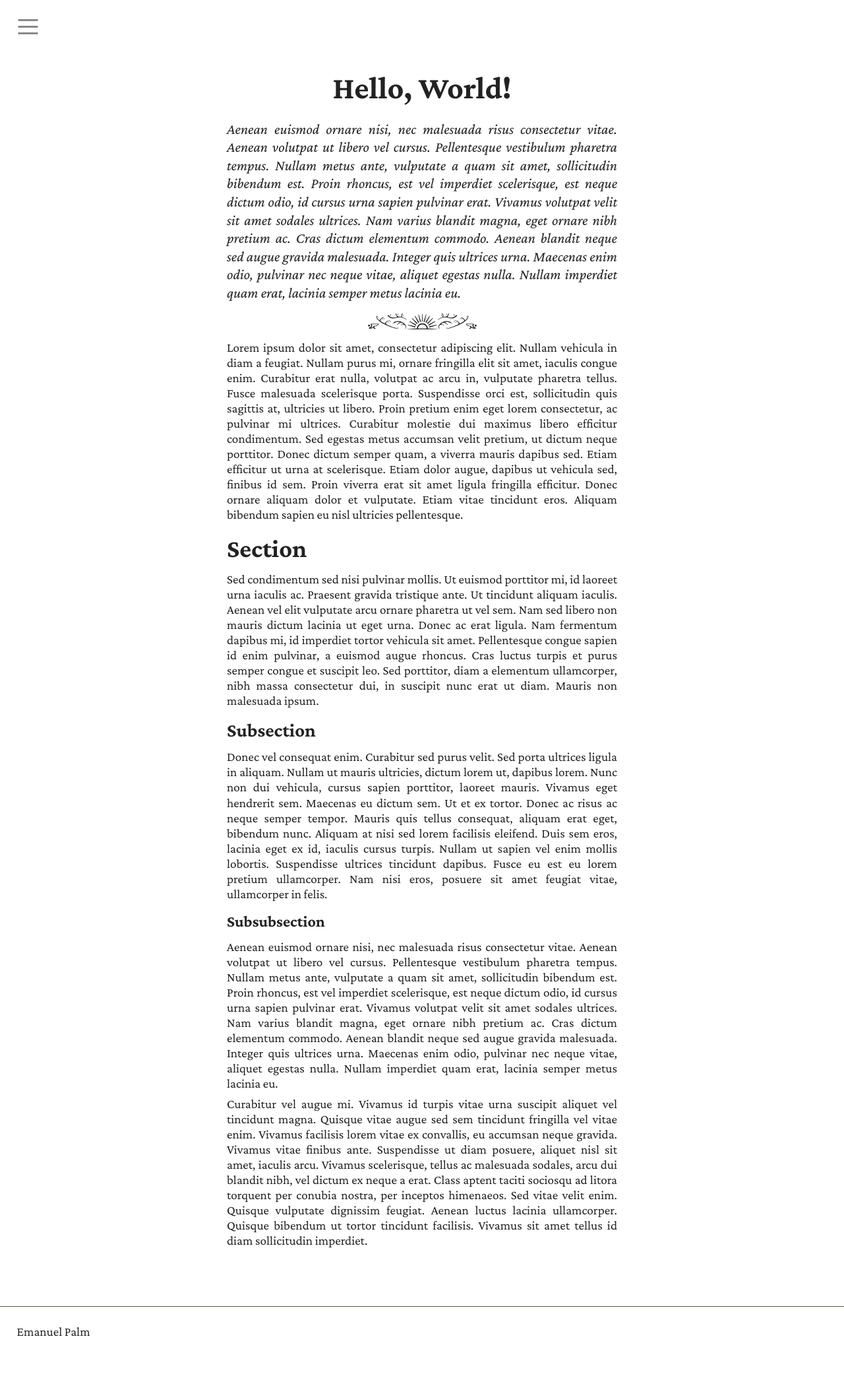
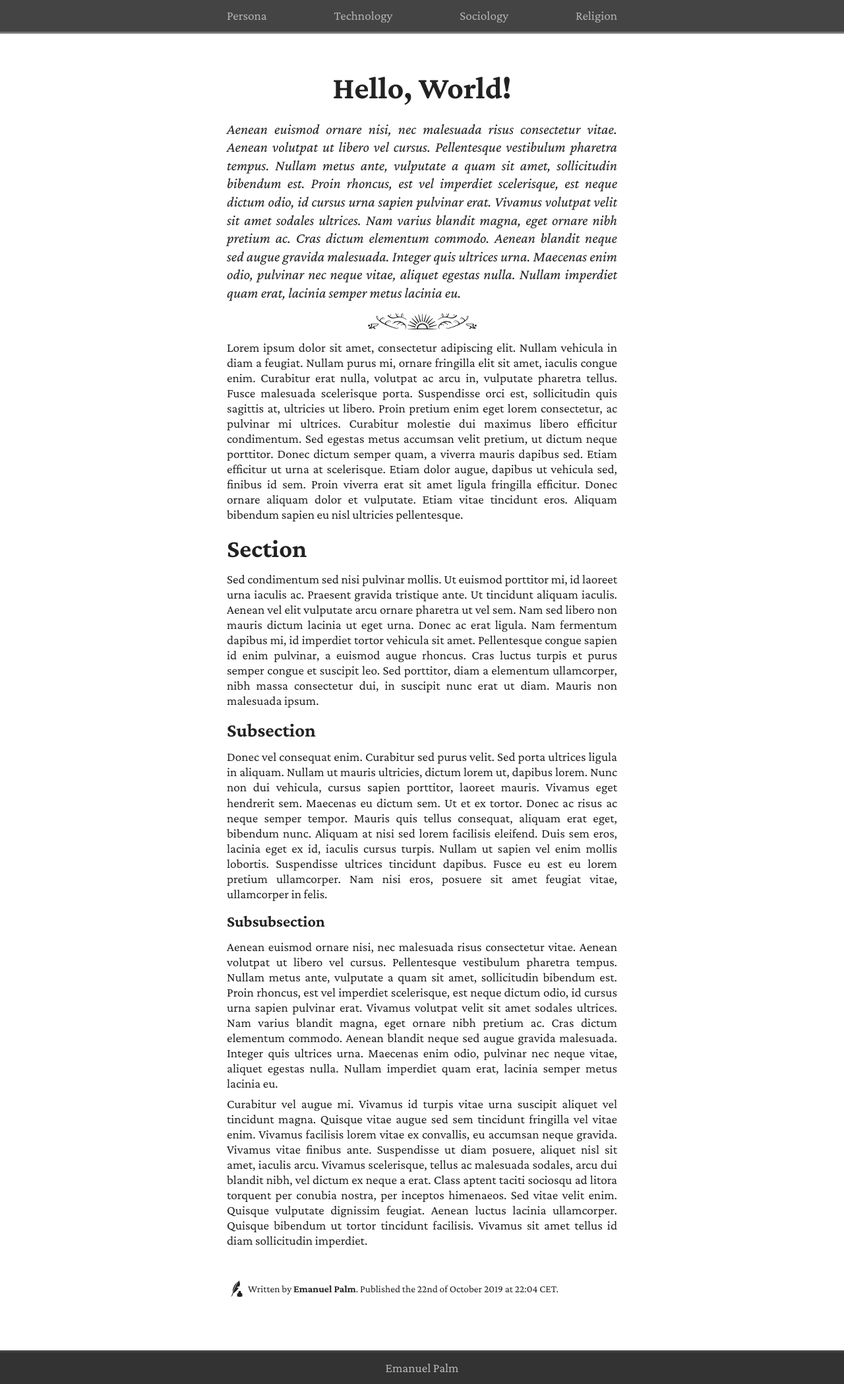
Before and after one commit to emanuelpalm/website, a plain HTML site: page index.html in a window 1280 px wide. Shown: the whole page at 66% size. Before the commit the page ends 2054 px from the top, so only its background shows below. Drawn offline with nearby package versions, Linux system fonts and the light colour scheme.

Commit message:
Work on page layout and style

```diff
--- a/index.html
+++ b/index.html
@@ -9,10 +9,10 @@
 <body>
 	<header>
 		<nav>
-			<a style="color: #15608C;">Persona</a>
-			<a style="color: #0D3047;">Art &amp; Technology</a>
-			<a style="color: #708A7F;">Power &amp; Politics</a>
-			<a style="color: #97926B;">Faith &amp; Religion</a>
+			<a>Persona</a>
+			<a>Technology</a>
+			<a>Sociology</a>
+			<a>Religion</a>
 		</nav>
 	</header>
 	<main>
@@ -28,12 +28,15 @@
 			<h4>Subsubsection</h4>
 			<p>Aenean euismod ornare nisi, nec malesuada risus consectetur vitae. Aenean volutpat ut libero vel cursus. Pellentesque vestibulum pharetra tempus. Nullam metus ante, vulputate a quam sit amet, sollicitudin bibendum est. Proin rhoncus, est vel imperdiet scelerisque, est neque dictum odio, id cursus urna sapien pulvinar erat. Vivamus volutpat velit sit amet sodales ultrices. Nam varius blandit magna, eget ornare nibh pretium ac. Cras dictum elementum commodo. Aenean blandit neque sed augue gravida malesuada. Integer quis ultrices urna. Maecenas enim odio, pulvinar nec neque vitae, aliquet egestas nulla. Nullam imperdiet quam erat, lacinia semper metus lacinia eu.</p>
 			<p>Curabitur vel augue mi. Vivamus id turpis vitae urna suscipit aliquet vel tincidunt magna. Quisque vitae augue sed sem tincidunt fringilla vel vitae enim. Vivamus facilisis lorem vitae ex convallis, eu accumsan neque gravida. Vivamus vitae finibus ante. Suspendisse ut diam posuere, aliquet nisl sit amet, iaculis arcu. Vivamus scelerisque, tellus ac malesuada sodales, arcu dui blandit nibh, vel dictum ex neque a erat. Class aptent taciti sociosqu ad litora torquent per conubia nostra, per inceptos himenaeos. Sed vitae velit enim. Quisque vulputate dignissim feugiat. Aenean luctus lacinia ullamcorper. Quisque bibendum ut tortor tincidunt facilisis. Vivamus sit amet tellus id diam sollicitudin imperdiet.</p>
+			<footer>
+				<ul>
+					<li class="author">Written by <b>Emanuel Palm</b>. Published the 22nd of October 2019 at 22:04 CET.</li>
+				</ul>
+			</footer>
 		</article>
 	</main>
 	<footer>
-		<section>
-			Emanuel Palm
-		</section>
+		Emanuel Palm
 	</footer>
 </body>
 </html>
--- a/styles/garden.css
+++ b/styles/garden.css
@@ -37,51 +37,30 @@ body {
 }
 
 body > header {
-	bottom: 0;
+	background-color: #444;
+	border-bottom: 0.2rem solid #777;
 	left: 0;
-	min-height: 2.7rem;
-	position: fixed;
+	position: absolute;
+	right: 0;
 	top: 0;
-	transform: translateX(-100%) translateX(5.4rem);
-	z-index: 1;
 }
 
 body > header > nav {
-	background-image: url("../images/nav.svg");
-	background-position: top 1.2rem right 1.4rem;
-	background-repeat: no-repeat;
-	background-size: 2.7rem;
-	display: flex;
-	flex-direction: column;
-	padding-right: 4.3rem;
-}
-
-body > header > nav > a {
-	cursor: pointer;
-	margin: 1.6rem 1.6rem 0 1.6rem;
-}
-
-body > header > nav > a:last-child {
-	margin-bottom: 1.6rem;
-}
-
-body > footer {
-	background-color: #fff;
-	z-index: 1;
-}
-
-body > footer > nav {
 	display: flex;
 	flex-direction: row;
 	justify-content: space-between;
 	margin: 0 auto;
-	max-width: 48rem;
+	max-width: 37rem;
 }
 
-body > footer > nav > a {
-	margin: 0 0.5em;
-	padding-bottom: 0.2em;
-	white-space: nowrap;
+body > header > nav > a {
+	color: #ffffff99;
+	cursor: pointer;
+	line-height: 3rem;
+}
+
+body > header > nav > a:hover {
+	color: #ffffffff;
 }
 
 body > main {
@@ -120,9 +99,34 @@ body > main > article > hr.dawn {
 	background-image: url("../images/fleuron-dawn.svg");
 }
 
+body > main > article > footer {
+	font-size: 0.8em;
+	margin-top: 3rem;
+}
+
+body > main > article > footer > ul {
+	list-style: none;
+	margin: 0 auto;
+	padding: 0;
+}
+
+body > main > article > footer > ul > li {
+	background-position: left center;
+	background-repeat: no-repeat;
+	line-height: 1.7rem;
+	padding-left: 2rem;
+}
+
+body > main > article > footer > ul > li.author {
+	background-image: url("../images/icon-author.svg");
+}
+
 body > footer {
-	border-top: 0.1rem solid #56563C;
-	padding: 1.6rem;
+	background-color: #333;
+	border-top: 0.2rem solid #444;
+	color: #ffffffaa;
+	line-height: 3rem;
+	text-align: center;
 }
 
 h1 {
```
Also changed, not shown: images/icon-author.svg (added), images/nav.svg (deleted).
